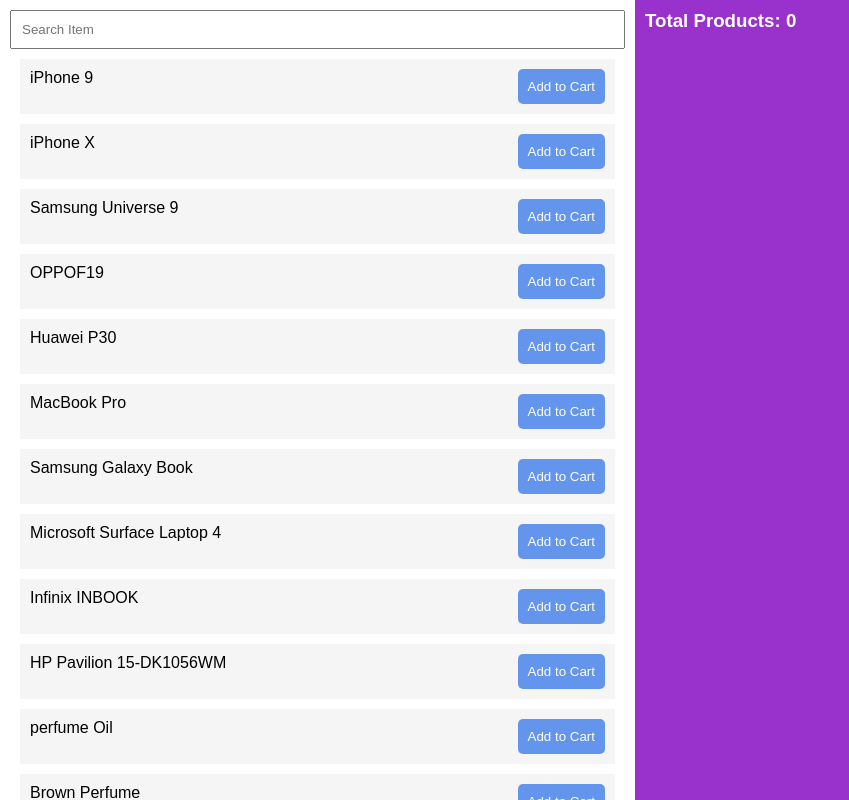
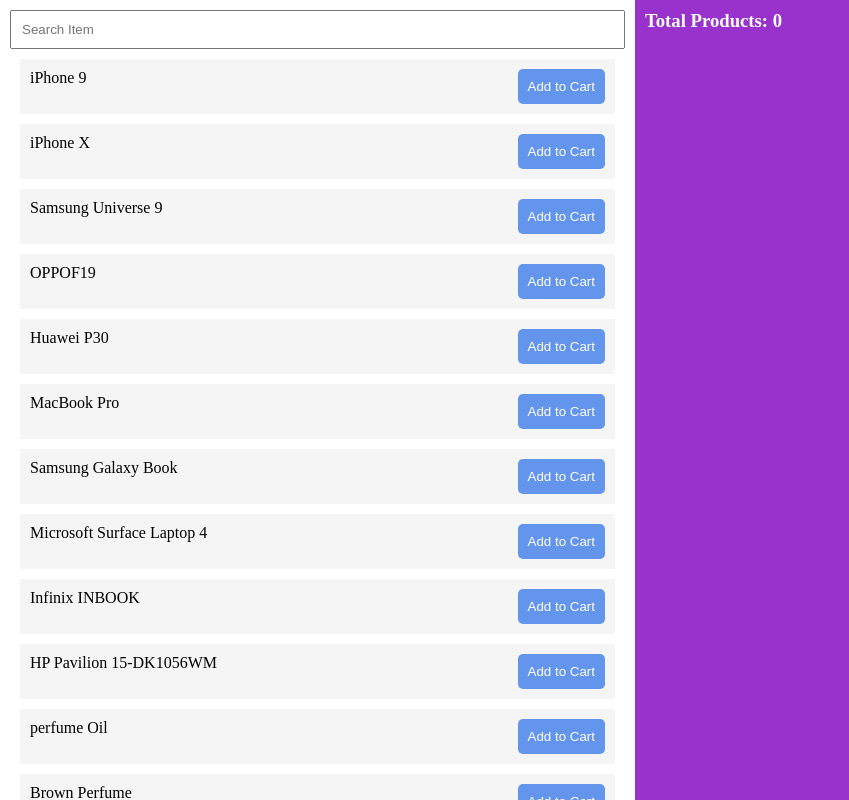
Before and after one commit to pauljor1499/react-start, a React (Create React App) app: page / in a window 1280 px wide. Shown: the top 800 px of the page, without its empty margins (0-849 px from the left). Built offline with nearby package versions, Linux system fonts and the light colour scheme.

Commit message:
update redux branch

```diff
--- a/package.json
+++ b/package.json
@@ -1,5 +1,5 @@
 {
-  "name": "react-todo",
+  "name": "react-redux",
   "version": "0.1.0",
   "private": true,
   "dependencies": {
--- a/src/App.css
+++ b/src/App.css
@@ -1,11 +1,8 @@
 * {
     margin: 0;
     padding: 0;
+    text-decoration: none;
     box-sizing: border-box;
-    text-decoration: none;
-    text-transform: none;
-    list-style: none;
-    font-family: sans-serif;
 }
 
 .App {
--- a/src/index.js
+++ b/src/index.js
@@ -2,18 +2,17 @@
 import ReactDOM from "react-dom/client";
 import App from "./App";
 
-//store
 //store
 import { Provider } from "react-redux";
 import { Store } from "./redux/Store";
 
 const root = ReactDOM.createRoot(document.getElementById("root"));
 root.render(
-    //<React.StrictMode>
-    <Provider store={Store}>
-        <App />
-    </Provider>
-    //</React.StrictMode>
+    <React.StrictMode>
+        <Provider store={Store}>
+            <App />
+        </Provider>
+    </React.StrictMode>
 );
 
 // If you want to start measuring performance in your app, pass a function
```
Also changed, not shown: public/index.html (+7 -0 lines), 1 other file (tests, documents, lock files or other folders).
